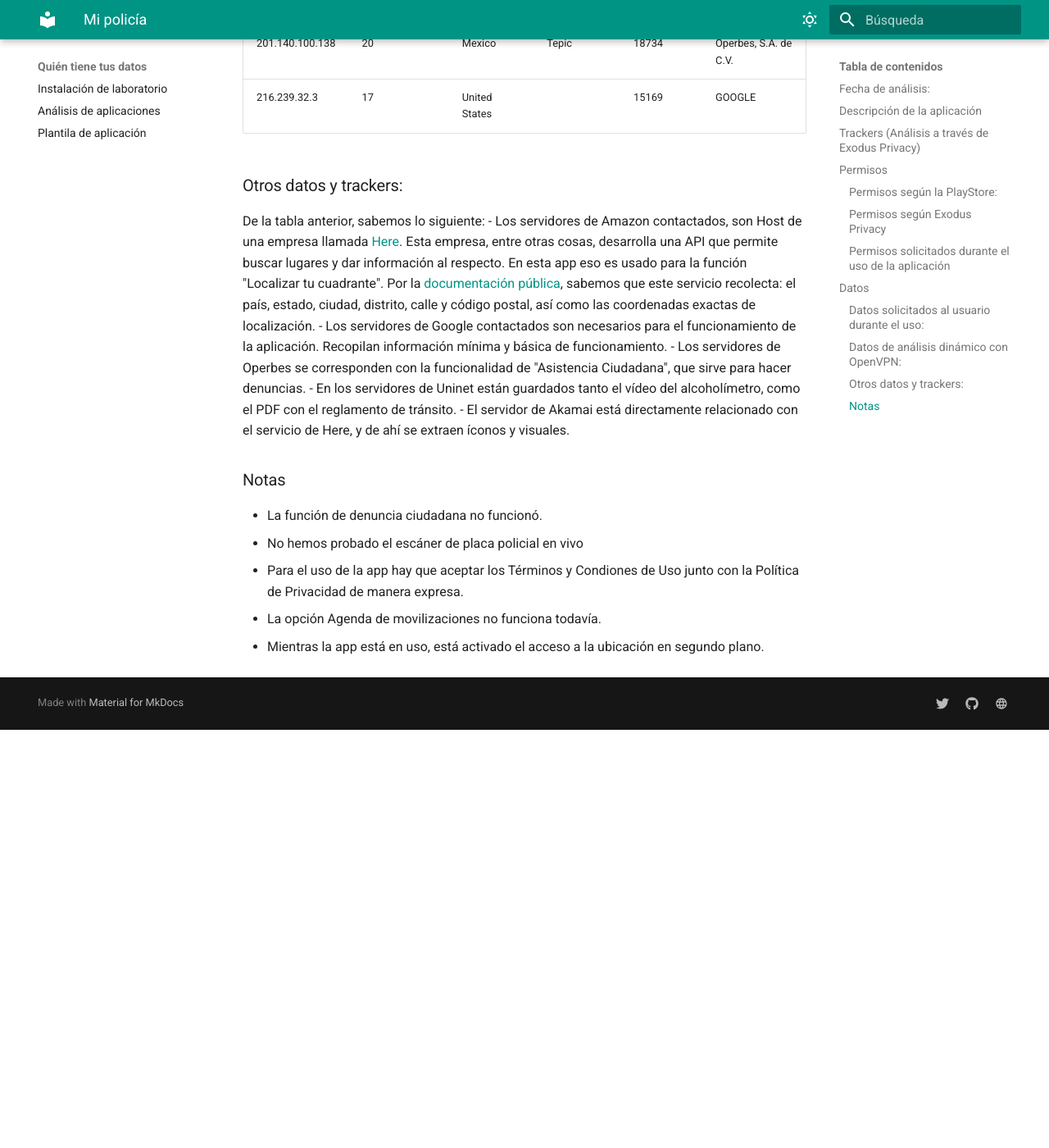
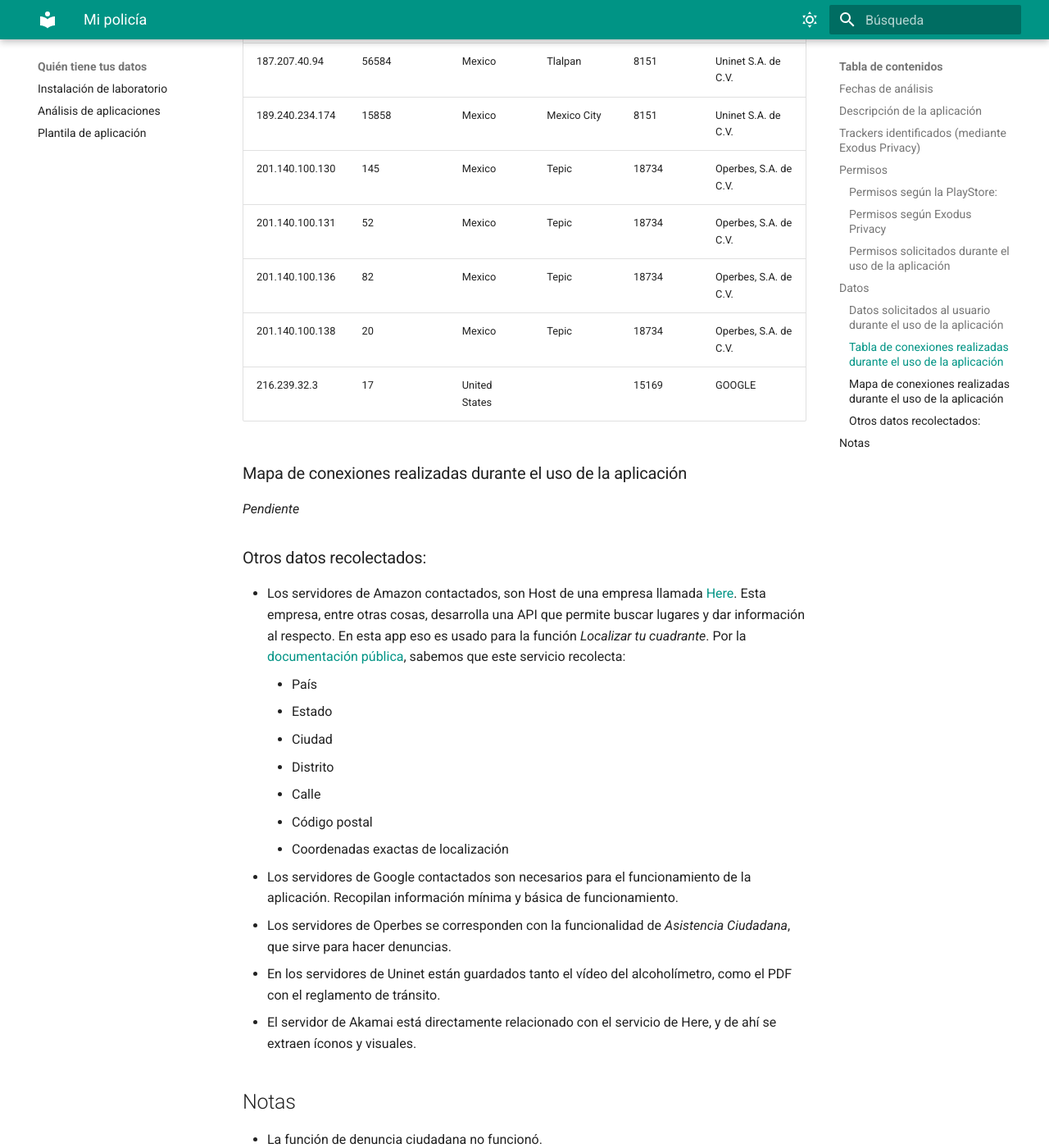
Before and after one commit to Socialtic/qttd, an MkDocs documentation site: the page built from docs/Mi Policía.md, in a window 1280 px wide and 1400 px high, scrolled down 4160 px. Shown: the whole window at 82% size. Built offline with MkDocs 1.6.1 and Material for MkDocs 9.7.7, drawn with Linux system fonts in a browser that asks for light colours; before the commit the page ends 5050 px from its top, so only the background shows below that; some of the changed text lies outside the part shown.

Commit message:
Update Mi Policía.md
Cambios menores de formato.

```diff
--- a/docs/Mi Policía.md
+++ b/docs/Mi Policía.md
@@ -1,106 +1,109 @@
 # Mi policía
-#### Fecha de análisis:
-Análisis estático: 11 abril 2022
-Análisis dinámico OpenVPN: 12 abril 2022
-Análisis Posteriores:
 
-**Link:** https://play.google.com/store/apps/details?id=com.moobky.MiPolicia&hl=es_MX&gl=US
-**Descargas:** 500,000+
-**Fecha de actualización:** 9 abril 2022
+## Fechas de análisis
+
+- **Análisis estático (mediante Exodus Privacy):** 11 abril 2022
+- **Análisis dinámico (mediante análisis de tráfico de red):** 12 abril 2022
+- **Análisis Posteriores:** -
 
 ## Descripción de la aplicación
-**Versión:** 3.0.2
-**Desarrollador:** https://www.ssc.cdmx.gob.mx/
-**Firma:** Saul Espinosa Ruiz
-**Contacto:** mipolicia@ssp.df.gob.mx
-**Condiciones de uso y Política de privacidad:**
-- https://www.ssc.cdmx.gob.mx/ciudadania/mi-policia/condiciones-de-uso-y-aviso-de-privacidad
 
-**Uso según la playstore:**
-*La Policía de la Ciudad de México, ofrece una estrategia operativa, denominada “Cuadrantes”, orientada a lograr una mayor eficiencia del personal y cercanía con los ciudadanos, y que representa al mismo tiempo la fase final en el proceso de reestructuración integral.*
+- **Link de descarga:** https://play.google.com/store/apps/details?id=com.moobky.MiPolicia&hl=es_MX&gl=US
+- **Descargas:** 500,000+
+- **Ultima fecha de actualización:** 9 abril 2022
+- **Versión:** 3.0.2
+- **Desarrollador:** https://www.ssc.cdmx.gob.mx/
+- **Firma:** Saul Espinosa Ruiz
+- **Contacto:** mipolicia@ssp.df.gob.mx
+- **Condiciones de uso y Política de privacidad:**
+    - https://www.ssc.cdmx.gob.mx/ciudadania/mi-policia/condiciones-de-uso-y-aviso-de-privacidad
+- **Descripción en PlayStore:**
+~~~
+La Policía de la Ciudad de México, ofrece una estrategia operativa, denominada
+“Cuadrantes”, orientada a lograr una mayor eficiencia del personal y cercanía
+con los ciudadanos, y que representa al mismo tiempo la fase final en el proceso
+de reestructuración integral.
 
-*Es así cómo se crea "Mi Policía", aplicación que acerca al ciudadano de manera interactiva a la información de su respectivo Cuadrante, proporcionando una manera rápida de hacer un llamado en caso de emergencia y conocer gráficamente la ubicación de los Cuadrantes de la Ciudad de México.*
+Es así cómo se crea "Mi Policía", aplicación que acerca al ciudadano de manera
+interactiva a la información de su respectivo Cuadrante, proporcionando una manera
+rápida de hacer un llamado en caso de emergencia y conocer gráficamente la
+ubicación de los Cuadrantes de la Ciudad de México.
+~~~
 
-## Trackers (Análisis a través de Exodus Privacy)
-Esta aplicación no contiene trackers.
+## Trackers identificados (mediante Exodus Privacy)
+
+- **Esta aplicación no contiene trackers.**
+- **Enlace de Exodus Privacy:**
+    - https://reports.exodus-privacy.eu.org/es/reports/com.moobky.MiPolicia/latest/
+
 
 ## Permisos
 
 ### Permisos según la PlayStore:
-Esta aplicación tiene acceso a:
 
-Cámara
-
-    Tomar fotografías y grabar videos
-
-Teléfono
-
-    Llamar directamente a números de teléfono
-
-Almacenamiento
-
-    Modificar o eliminar el contenido del almacenamiento USB
-    Leer el contenido del dispositivo USB
-
-Ubicación
-
-    Ubicación aproximada (según la red)
-    Ubicación precisa (según el GPS y la red)
-
-Fotos/datos multimedia/archivos
-
-    Modificar o eliminar el contenido del almacenamiento USB
-    Leer el contenido del dispositivo USB
-
-Otro
-
-    Vincular con dispositivos Bluetooth
-    Ver conexiones de red
-    Controlar linterna
-    Acceso completo a la red
+- Cámara
+    - Tomar fotografías y grabar videos
+- Teléfono
+    - Llamar directamente a números de teléfono
+- Almacenamiento
+    - Modificar o eliminar el contenido del almacenamiento USB
+    - Leer el contenido del dispositivo USB
+- Ubicación
+    - Ubicación aproximada (según la red)
+    - Ubicación precisa (según el GPS y la red)
+- Fotos/datos multimedia/archivos
+    - Modificar o eliminar el contenido del almacenamiento USB
+    - Leer el contenido del dispositivo USB
+- Otro
+    - Vincular con dispositivos Bluetooth
+    - Ver conexiones de red
+    - Controlar linterna
+    - Acceso completo a la red
 
 ### Permisos según Exodus Privacy
 
-ACCESS_BACKGROUND_LOCATION
+- ACCESS_BACKGROUND_LOCATION
+- 🗺️❗ ACCESS_COARSE_LOCATION
+    - *Access approximate location (network-based)*
+- 📍❗ ACCESS_FINE_LOCATION
+    - *Access precise location (GPS and network-based)*
+- ACCESS_NETWORK_STATE
+    - *View network connections*
+- 📞❗ CALL_PHONE
+    - *Directly call phone numbers*
+- 📷❗ CAMERA
+    - *Take pictures and videos*
+- FLASHLIGHT
+- FOREGROUND_SERVICE
+    - *Run foreground service*
+- INTERNET
+    - *Have full network access*
 
-ACCESS_COARSE_LOCATION
-*Access approximate location (network-based)*
-
-ACCESS_FINE_LOCATION
-*Access precise location (GPS and network-based)*
-
-ACCESS_NETWORK_STATE
-*View network connections*
-
-CALL_PHONE
-*Directly call phone numbers*
-
-CAMERA
-*Take pictures and videos*
-
-FLASHLIGHT
-
-FOREGROUND_SERVICE
-*Run foreground service*
-
-INTERNET
-*Have full network access*
+El icono ❗ indica un nivel 'Peligroso' o 'Especial' de acuerdo a los [niveles de protección de Google](https://developer.android.com/guide/topics/permissions/overview).
 
 ### Permisos solicitados durante el uso de la aplicación
-- Acceso ubicación (!)
-- Acceso a llamadas telefónicas (Si se quiere usar esta función)
-- Acceso a cámara (Para escanear el número de placa del policía)
-- Acceso a Whatsapp (Sección Policía Turística)
+
+- Acceso ubicación 🚨
+- Acceso a llamadas telefónicas (si se quiere realziar llamadas desde la aplicación)
+- Acceso a cámara (para escanear el número de placa del policía)
+- Acceso a Whatsapp (para la *Sección Policía Turística*)
+
+El icono 🚨 corresponde a un permiso no opcional.
+
 ## Datos
 
-### Datos solicitados al usuario durante el uso:
+### Datos solicitados al usuario durante el uso de la aplicación
+
 - Para los reportes de Asistencia ciudadana:
-      Nombre (!)
-      Apellido
-      Número de contacto (!)
-      Correo Electrónico
+    - Nombre 🚨
+    - Apellido
+    - Número de contacto 🚨
+    - Correo Electrónico
 
-### Datos de análisis dinámico con OpenVPN:
+El icono 🚨 corresponde a un dato no opcional.
+
+### Tabla de conexiones realizadas durante el uso de la aplicación
+
 | Dirección IP    | Número de Paquetes | País          | Ciudad/Zona | Número AS | Organización AS       |
 |-----------------|--------------------|---------------|-------------|-----------|-----------------------|
 | 52.36.74.154    |                 25 | United States | Boardman    |     16509 | AMAZON-02             |
@@ -124,19 +127,29 @@
 | 201.140.100.138 |                 20 | Mexico        | Tepic       |     18734 | Operbes, S.A. de C.V. |
 | 216.239.32.3    |                 17 | United States |             |     15169 | GOOGLE                |
 
-### Otros datos y trackers:
+### Mapa de conexiones realizadas durante el uso de la aplicación
 
-De la tabla anterior, sabemos lo siguiente:
-- Los servidores de Amazon contactados, son Host de una empresa llamada [Here](https://www.here.com/). Esta empresa, entre otras cosas, desarrolla una API que permite buscar lugares y dar información al respecto. En esta app eso es usado para la función "Localizar tu cuadrante". Por la [documentación pública](https://developer.here.com/documentation/geocoder/dev_guide/topics/example-reverse-geocoding.html), sabemos que este servicio recolecta: el país, estado, ciudad, distrito, calle y código postal, así como las coordenadas exactas de localización.
+*Pendiente*
+
+### Otros datos recolectados:
+
+- Los servidores de Amazon contactados, son Host de una empresa llamada [Here](https://www.here.com/). Esta empresa, entre otras cosas, desarrolla una API que permite buscar lugares y dar información al respecto. En esta app eso es usado para la función *Localizar tu cuadrante*. Por la [documentación pública](https://developer.here.com/documentation/geocoder/dev_guide/topics/example-reverse-geocoding.html), sabemos que este servicio recolecta:
+    - País
+    - Estado
+    - Ciudad
+    - Distrito
+    - Calle
+    - Código postal
+    - Coordenadas exactas de localización
 - Los servidores de Google contactados son necesarios para el funcionamiento de la aplicación. Recopilan información mínima y básica de funcionamiento.
-- Los servidores de Operbes se corresponden con la funcionalidad de "Asistencia Ciudadana", que sirve para hacer denuncias.
+- Los servidores de Operbes se corresponden con la funcionalidad de *Asistencia Ciudadana*, que sirve para hacer denuncias.
 - En los servidores de Uninet están guardados tanto el vídeo del alcoholímetro, como el PDF con el reglamento de tránsito.
 - El servidor de Akamai está directamente relacionado con el servicio de Here, y de ahí se extraen íconos y visuales.
 
-### Notas
+## Notas
 
 - La función de denuncia ciudadana no funcionó.
 - No hemos probado el escáner de placa policial en vivo
-- Para el uso de la app hay que aceptar los Términos y Condiones de Uso junto con la Política de Privacidad de manera expresa.
-- La opción Agenda de movilizaciones no funciona todavía.
+- Para el uso de la app hay que aceptar los *Términos y Condiones de Uso* junto con la *Política de Privacidad* de manera expresa.
+- La opción *Agenda de movilizaciones* no funciona todavía.
 - Mientras la app está en uso, está activado el acceso a la ubicación en segundo plano.
```
